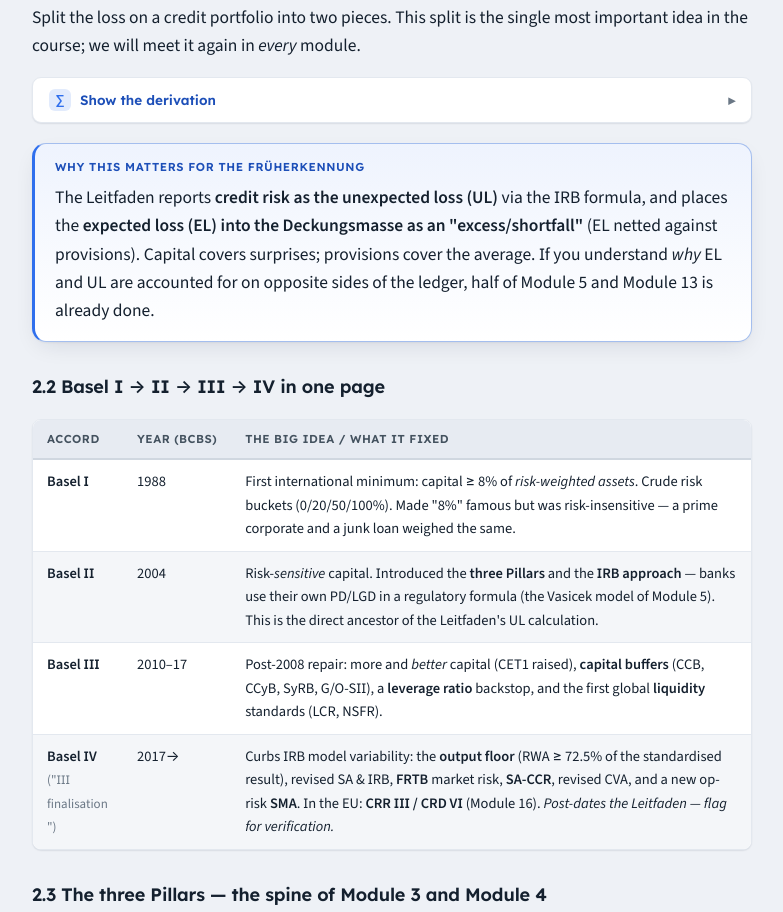
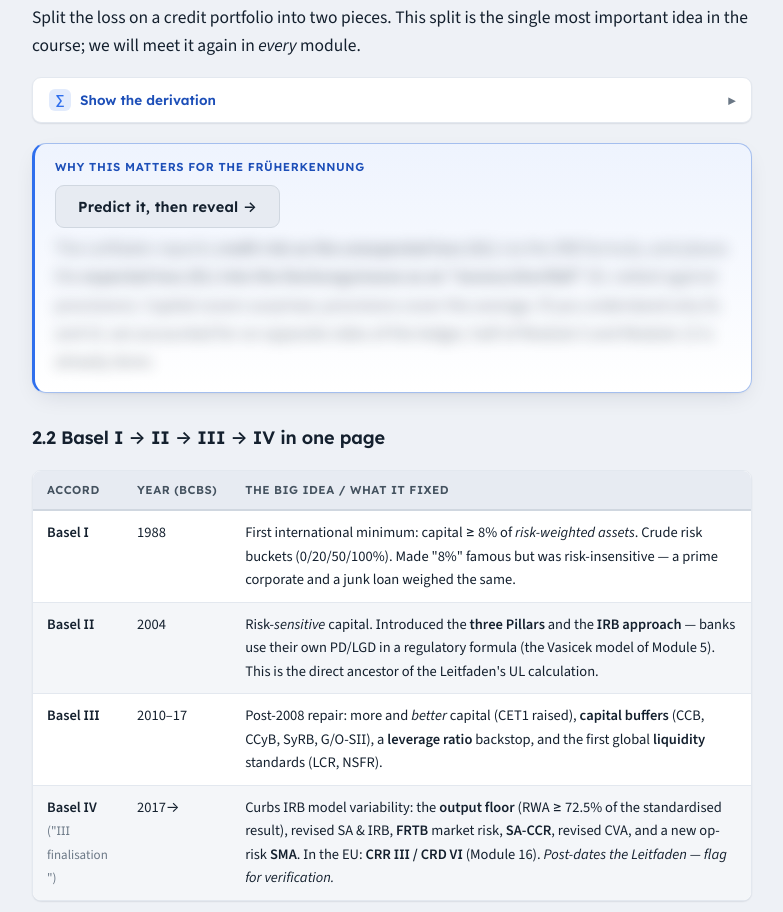
Before and after one commit to financewithmaxim/67, a website: page modules/m01.html in a window 1280 px wide. Shown: the part 1638-2550 px from the top of the page, without its empty margins (388-1171 px from the left). Drawn offline with nearby package versions, Linux system fonts and the light colour scheme.

Commit message:
feat(design): Phase D predict→reveal on key takeaways + Phase C home 'Continue' CTA
D: lesson.js veils each module's .box.key behind a 'Predict it, then reveal →' button
(content stays in the DOM for screen readers; reduced-motion respected) — a deliberate
active-recall beat that rhymes with the ASRF predict-observe widget.
C: the home hero gains a Start/Continue CTA computed from readiness (first due > learning
> not-started module, in curriculum order; title read from the rendered grid), so there's
always one obvious next action. Browser-verified; zero errors. 187 tests.

```diff
--- a/css/style.css
+++ b/css/style.css
@@ -494,6 +494,12 @@ details.disclose > .formula, details.disclose > .tablewrap { margin: 0; border:
 details.disclose[open] { animation: disclose-in .2s var(--ease); }
 @keyframes disclose-in { from { opacity: .4; } to { opacity: 1; } }
 
+/* predict → reveal (key takeaways) */
+.predict-reveal { margin: 2px 0 4px; }
+.predict-body { transition: filter .25s var(--ease), opacity .25s var(--ease); }
+.predict-body.veiled { filter: blur(7px); opacity: .5; user-select: none; pointer-events: none; }
+@media (prefers-reduced-motion: reduce) { .predict-body { transition: none; } }
+
 /* ---------- Print ---------- */
 @media print {
   .sidebar, .navtoggle, .modnav, .btn, .hero::after, .theme-toggle, .lessonbar, .micropath-checkpoint { display: none !important; }
--- a/js/lesson.js
+++ b/js/lesson.js
@@ -123,6 +123,25 @@ export function mountLesson(opts = {}) {
     if (isDone(h.id)) h.querySelector('.step-badge')?.classList.add('done');
   });
 
+  /* 5) predict → reveal on key takeaways — the one "key" box per section is
+     veiled behind a predict prompt so the reader commits to an answer first.
+     Content stays in the DOM (screen readers are unaffected). */
+  page.querySelectorAll('.box.key').forEach(box => {
+    const title = box.querySelector('.box-title');
+    const body = [...box.children].filter(c => c !== title);
+    if (!body.length || box.querySelector('.predict-body')) return;
+    const wrap = document.createElement('div');
+    wrap.className = 'predict-body veiled';
+    body.forEach(n => wrap.appendChild(n));
+    const btn = document.createElement('button');
+    btn.className = 'btn secondary predict-reveal';
+    btn.type = 'button';
+    btn.textContent = 'Predict it, then reveal →';
+    box.appendChild(btn);
+    box.appendChild(wrap);
+    btn.addEventListener('click', () => { wrap.classList.remove('veiled'); btn.remove(); });
+  });
+
   /* track the current section as the reader scrolls (updates the rail in place) */
   try {
     const io = new IntersectionObserver(entries => {
```
Also changed, not shown: index.html (+17 -1 lines).
